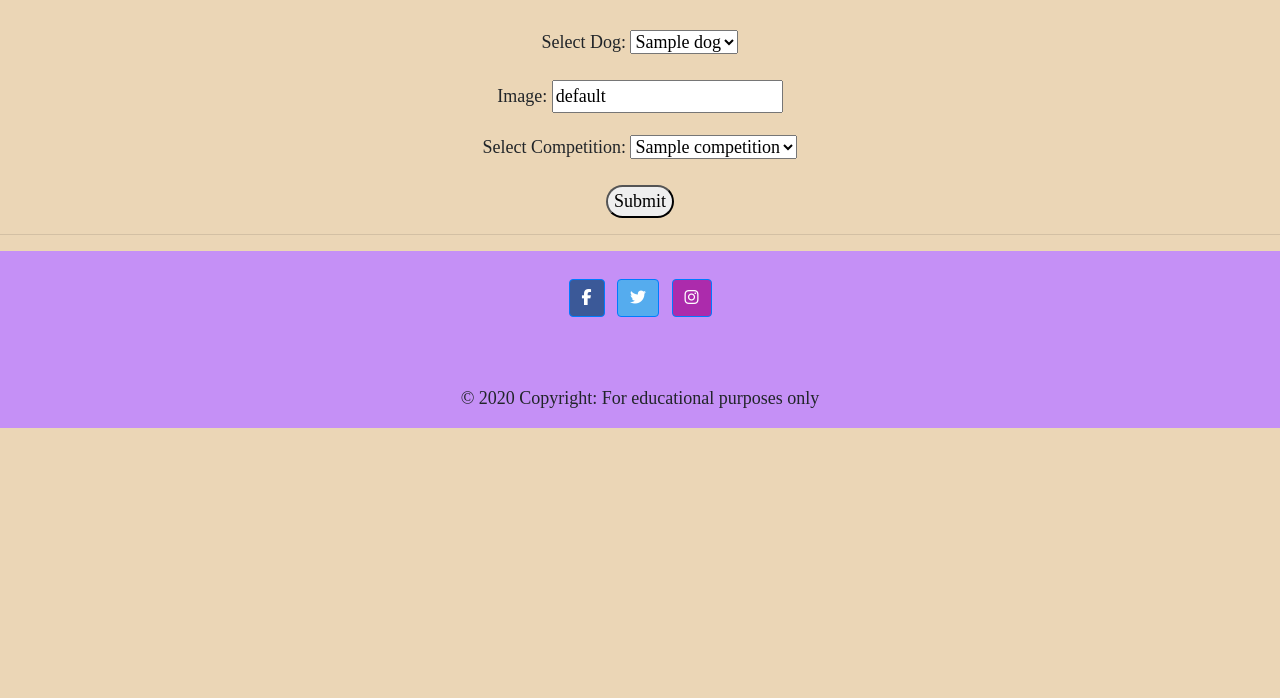
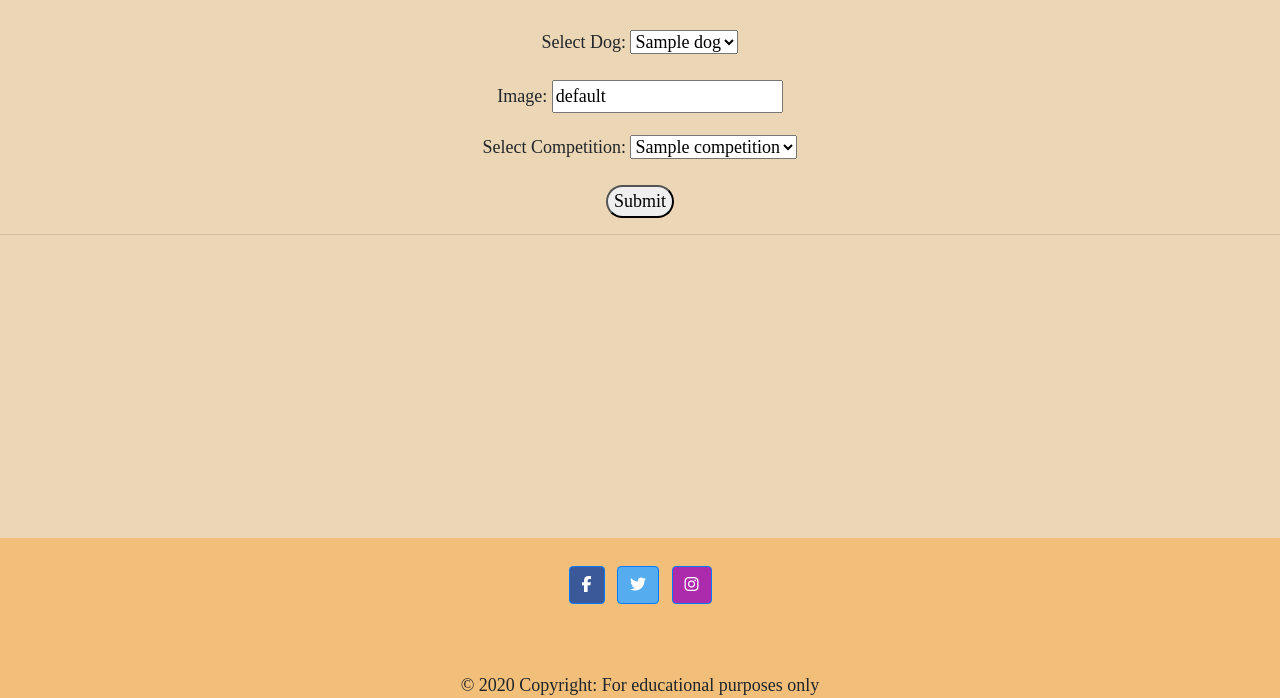
Before and after one commit to shellym96/dog-stagram, a Django app: page /add_photo in a window 1280 px wide. Shown: the part 102-800 px from the top of the page. Run offline with Django 3.2, Linux system fonts and the light colour scheme; tables that the repository leaves empty hold one stand-in row (values such as "Sample post"); some libraries are stand-ins or nearby versions.

Commit message:
Give footer a class of footer for style.css

```diff
--- a/templates/base.html
+++ b/templates/base.html
@@ -18,7 +18,7 @@
     {% endblock %}
     <!-- footer -->
     <hr>
-    <footer class="text-center" style="background-color: rgb(197, 144, 246);">
+    <footer class="footer" style="background-color: rgb(241, 191, 122);">
     <!-- Grid container -->
     <div class="container p-4 pb-0">
       <!-- Section: Social media -->
@@ -29,8 +29,8 @@
           style="background-color: #3b5998;"
           href="https://www.facebook.com/" target="_blank" rel="noopener"
           role="button"
-          ><i class="fab fa-facebook-f"></i
-        ></a>
+          ><i class="fab fa-facebook-f"></i>
+        </a>
 
         <!-- Twitter -->
         <a
@@ -38,8 +38,8 @@
           style="background-color: #55acee;"
           href="https://twitter.com/?lang=en" target="_blank" rel="noopener"
           role="button"
-          ><i class="fab fa-twitter"></i
-        ></a>
+          ><i class="fab fa-twitter"></i>
+        </a>
 
         <!-- Instagram -->
         <a
@@ -47,8 +47,8 @@
           style="background-color: #ac2bac;"
           href="https://www.instagram.com/" target="_blank" rel="noopener"
           role="button"
-          ><i class="fab fa-instagram"></i
-        ></a>
+          ><i class="fab fa-instagram"></i>
+        </a>
       </section>
       <!-- Section: Social media -->
     </div>
```
